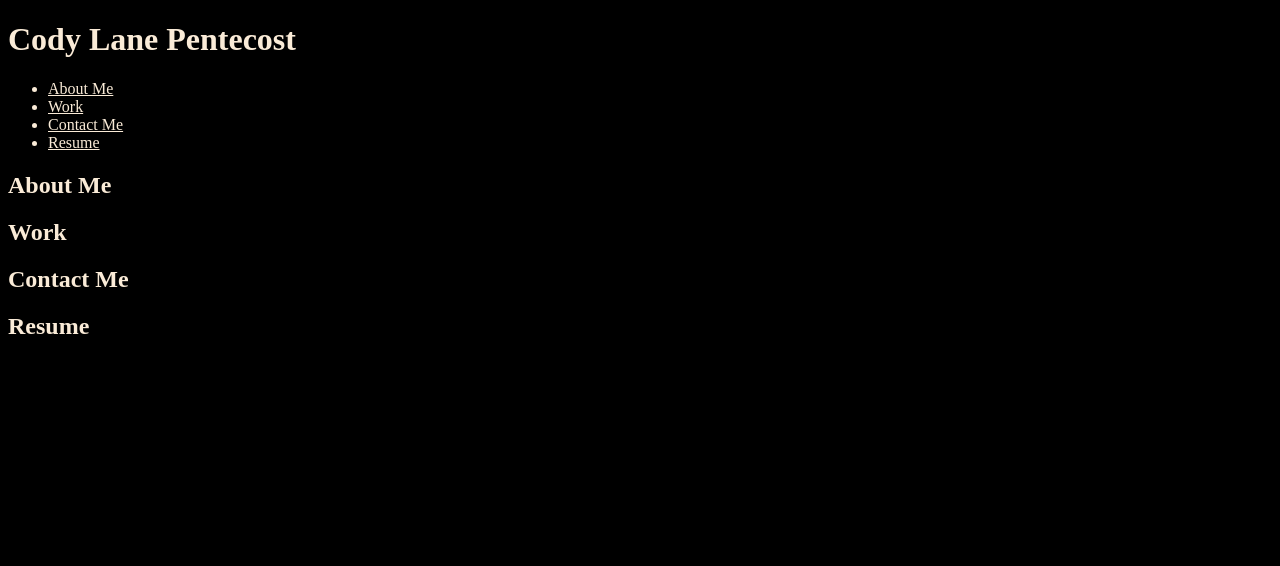
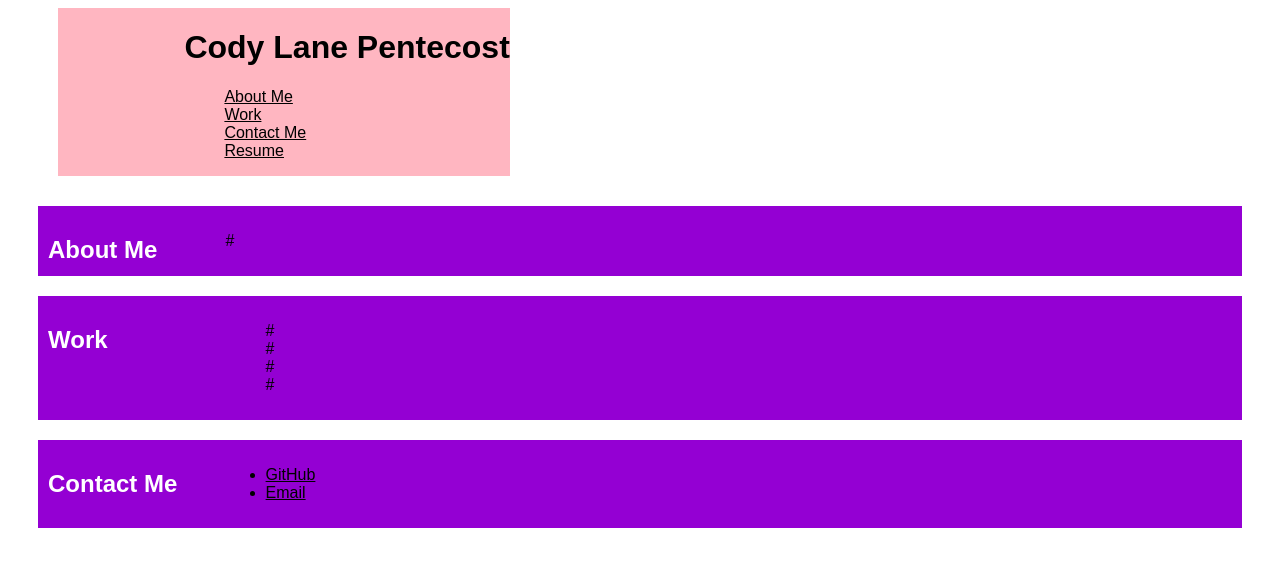
Before and after one commit to Project-Faust/professional-portfolio, a plain HTML site: page index.html in a window 1280 px wide. Drawn offline with Linux system fonts and the light colour scheme.

Commit message:
updated content in index.html and added styling in style.css

```diff
--- a/assets/css/style.css
+++ b/assets/css/style.css
@@ -1,17 +1,57 @@
 * {
-    background-color: black;
-    color: antiquewhite;
+    /* background-color: rgb(50, 50, 50); */
+    color: black;
+    font-family: sans-serif;
 }
 
-.nav-link {
-    display: inline;
-    flex-direction: row;
-    justify-content: flex-end;
+.header {
+    box-sizing: border-box;
+    background-color: lightpink;
+    display: inline-block;
+    margin-left: 50px;
+    padding-left: 10%;
 }
 
+.nav-link ul li {
+    /* display: flex;
+    flex-direction: row;
+    justify-content: flex-end; */
+    /* float: right; */
+    text-decoration: none;
+    /* display: inline-block; */
+    margin-right: 3%;
+    padding-right: 20px;
+    text-decoration: none;
+    list-style-type: none;
+}
 
+.content {
+    box-sizing: border-box;
+    margin-bottom: 20px;
+    padding: 10px;
+    /* display: flex; */
+    /* flex-direction: column; */
+}
 
+.content section {
+    margin: 20px;
+    padding: 10px;
+    background-color: darkviolet;
+    color: white;
+}
 
+.content-name {
+    float: left;
+    color: white;
+}
+
+.substance {
+    margin-left: 15%;
+}
+
+.work-substance {
+    list-style: none;
+}
 @media screen and (max-width: 992px) {
     * {
         background-color: rgb(50, 50, 50);
--- a/index.html
+++ b/index.html
@@ -8,7 +8,10 @@
     <link rel="stylesheet" type="text/css" href="./assets/css/style.css">
     <title>Cody Lane Pentecost</title>
 </head>
-<header>
+
+
+<body>
+    <div class="header">
         <h1>Cody Lane Pentecost</h1>
         <div class="nav-link">
             <ul>
@@ -18,20 +21,34 @@
                 <li><a href="#resume">Resume</a></li>
             </ul>
         </div>
-</header>
-
-<body>
-    <div>
-        <h2 id="about-me">About Me</h2>
+    </div clas="header">
+    <div class="content">
+        <section id="about-me">
+            <h2 class="content-name">About Me</h2>
+            <p class="substance">#</p>
+        </section>
+        <section id="work">
+            <h2 class="content-name">Work</h2>
+            <ul class="substance">
+                <div class="work-substance">
+                    <li>#</li>
+                    <li>#</li>
+                    <li>#</li>
+                    <li>#</li>
                 </div>
-    <div>
-        <h2 id="work">Work</h2>
-    </div>
-    <div>
-        <h2 id="contact-me">Contact Me</h2>
-    </div>
-    <div>
-        <h2 id="resume">Resume</h2>
+            </ul>
+        </section>
+        <section id="contact-me">
+            <h2 class="content-name">Contact Me</h2>
+            <ul class="substance">
+                <li><a href="https://github.com/Project-Faust">GitHub</a></li>
+                <li><a href="pentecost.cody.lane@gmail.com">Email</a></li>
+            </ul>
+        </section>
+        <!-- <section id="resume">
+            <h2 class="content-name">Resume</h2>
+            <p class="substance">#</p>
+        </section> -->
     </div>
 </body>
 
```
Lines whose indentation alone changed are shown as unchanged.
